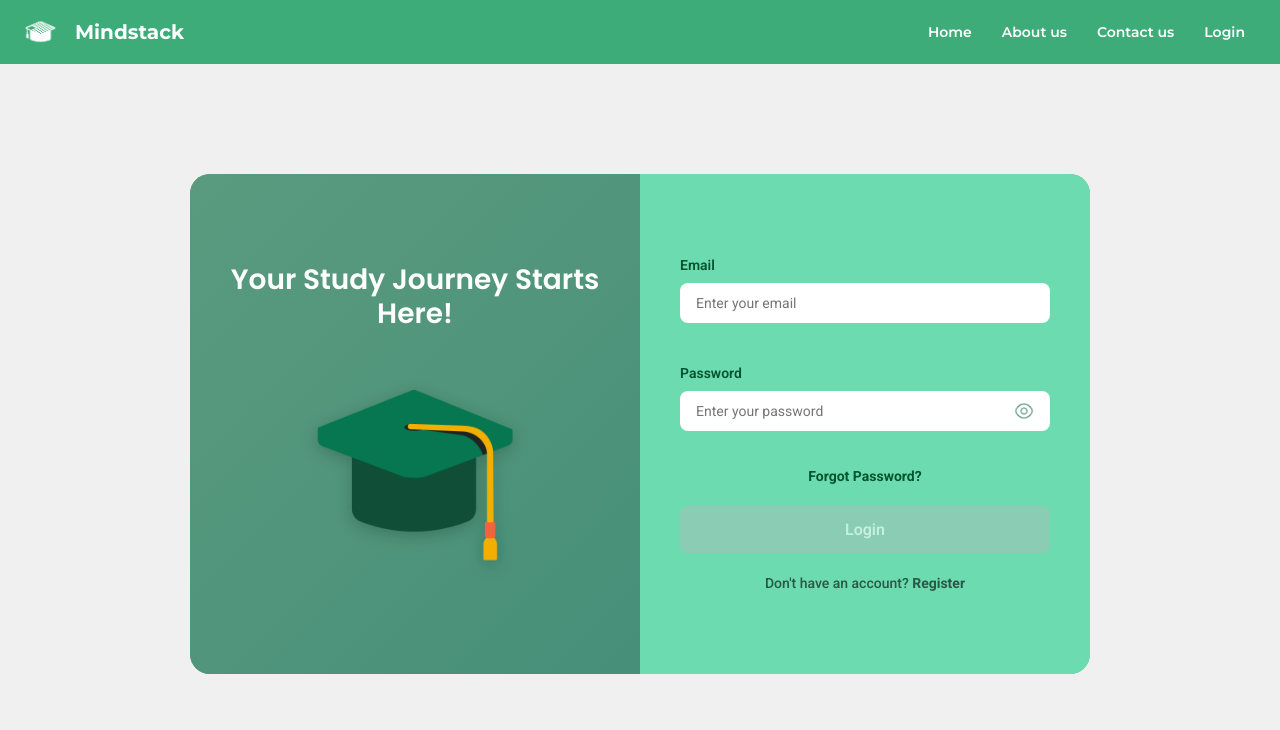
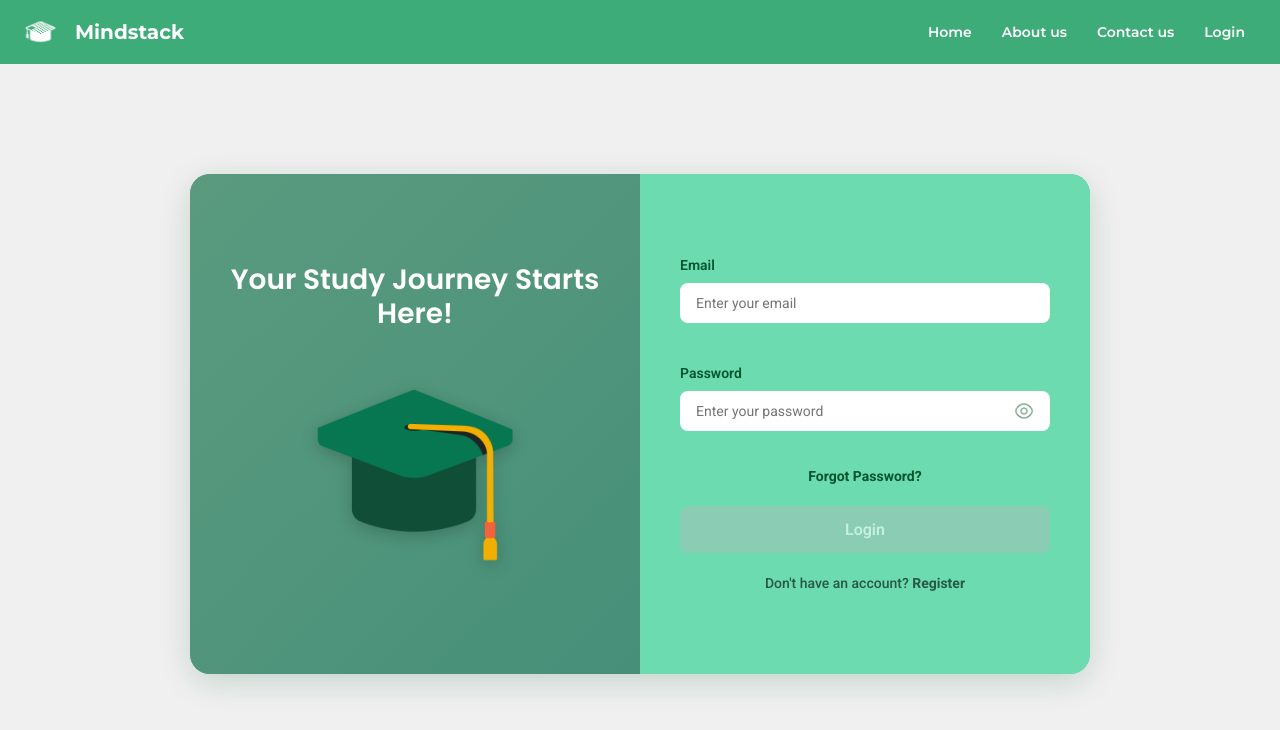
Before and after one commit to PUP-BSIT/project-techy-blinders-v2, an Angular app in the folder front-end/mind_stack/: page /login in a window 1280 px wide. Shown: the top 730 px of the page. Built offline with nearby package versions, Linux system fonts and the light colour scheme.

Commit message:
fix: add box shadow on form

```diff
--- a/front-end/mind_stack/src/app/pages/login-page/login-page.scss
+++ b/front-end/mind_stack/src/app/pages/login-page/login-page.scss
@@ -27,6 +27,7 @@
     overflow: hidden;
     border: none;
     background: linear-gradient(135deg, #5a9b7f 0%, #7bc4a3 100%);
+    box-shadow: 0 8px 32px rgba(3, 86, 48, 0.18);
 }
 
 .login-form {
```
